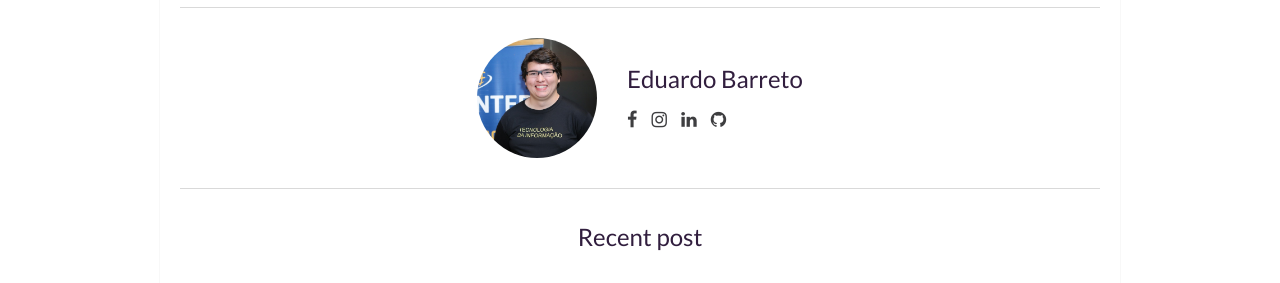
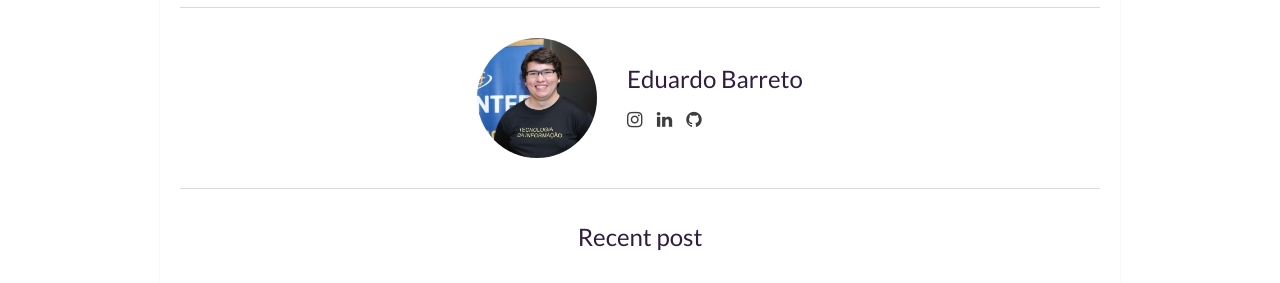
Before and after one commit to EscapeTheX/escapethex.github.io, a Jekyll site: the page built from _posts/2014-05-20-A-Ultima-Gota.markdown, in a window 1280 px wide. Shown: the part 1221-1504 px from the top of the page. Built offline with Jekyll 4.4.1, drawn with Linux system fonts in a browser that asks for light colours.

Commit message:
Update author-box.html

```diff
--- a/_includes/author-box.html
+++ b/_includes/author-box.html
@@ -4,11 +4,6 @@
     <h2>{{site.author}}</h2>
     <p>{{site.about-author}}</p>
     <ul>
-       {% if site.facebook %}
-        <li class="facebook"><a href="https://facebook.com/{{site.facebook}}" target="_blank"><i class="fa fa-facebook"></i></a></li>
-      {% else %}
-        <li class="facebook"><a href="https://facebook.com/" target="_blank"><i class="fa fa-facebook" aria-hidden="true"></i></a></li>
-      {% endif %}
       {% if site.instagram %}
         <li class="instagram"><a href="https://instagram.com/{{site.instagram}}" target="_blank"><i class="fa fa-instagram"></i></a></li>
       {% else %}
```
